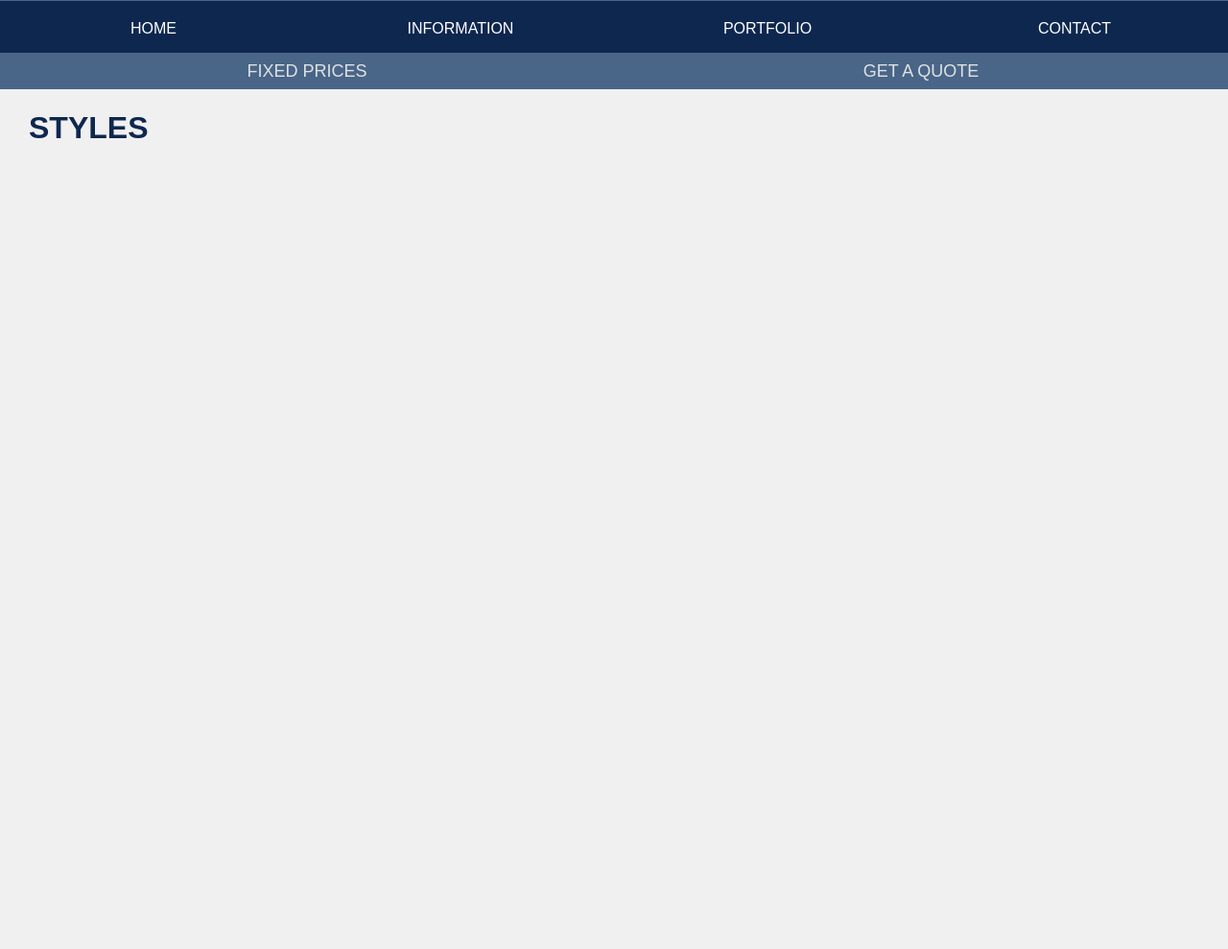
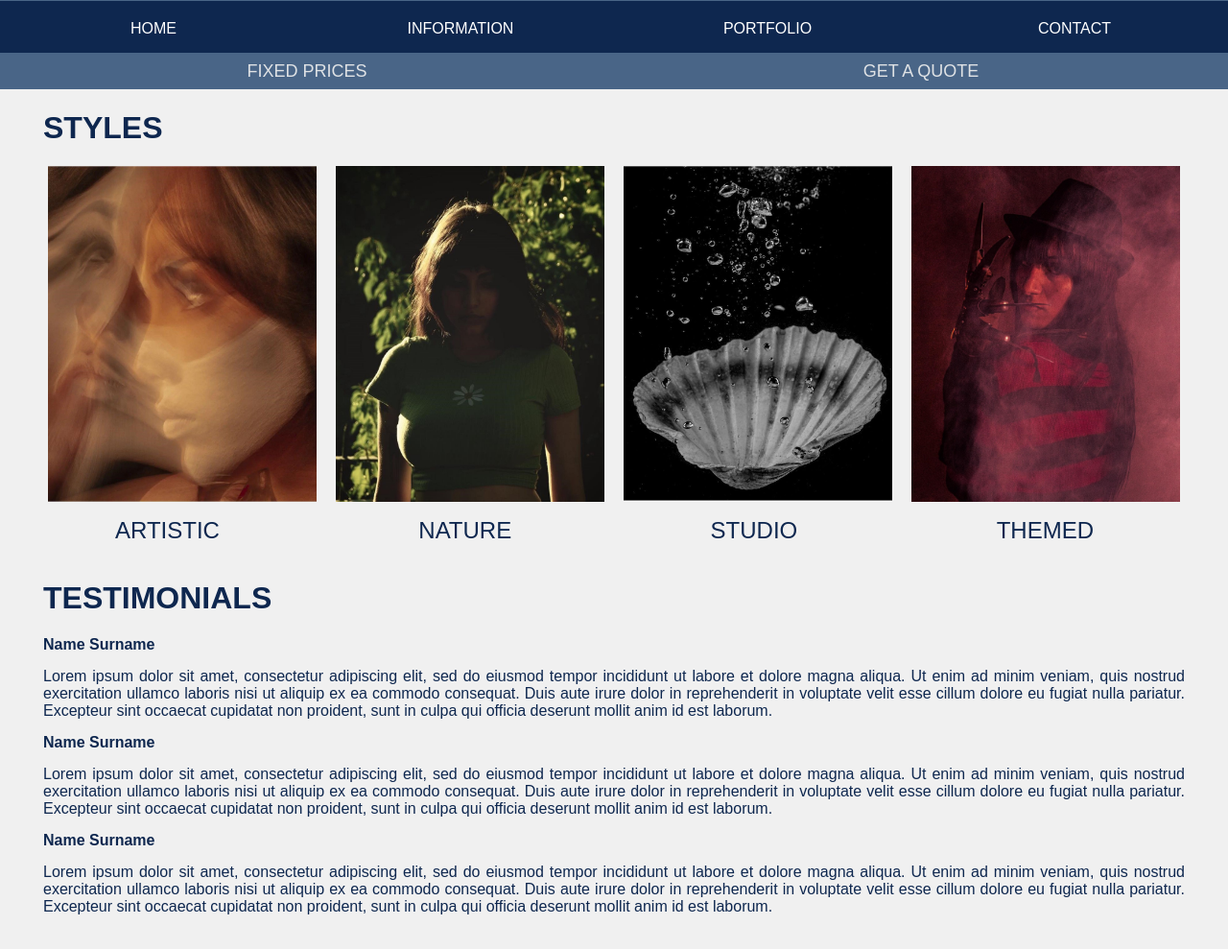
Before and after one commit to kirstelgiusti/kirstelgiusti.github.io, a plain HTML site: page blog-website/information.html in a window 1280 px wide. Shown: the part 80-1069 px from the top of the page at 96% size. Before the commit the page ends 800 px from the top, so only its background shows below. Drawn offline with Linux system fonts and the light colour scheme.

Commit message:
Finished info page - Added article html and css pages

```diff
--- a/blog-website/information.html
+++ b/blog-website/information.html
@@ -37,7 +37,40 @@
 </div>
 
 <!--4 images container-->
+<div class="img-container">
+    <img src="./assets/images/info 1.jpg" alt="Artistic">
+    <img src="./assets/images/info 2.jpg" alt="Nature">
+    <img src="./assets/images/info 3.jpg" alt="Studio">
+    <img src="./assets/images/info 4.jpg" alt="Themed">
+</div>
 
+
+<!--4 imges subtitles-->
+<div class="img-subtitles">
+    <h1>ARTISTIC</h1>
+    <h1>NATURE</h1>
+    <h1>STUDIO</h1>
+    <h1>THEMED</h1>
+</div>
+
+<!--testimonials title-->
+<div class="testimonials">
+    <h1>TESTIMONIALS</h1>
+</div>
+
+<!--all testimonial text-->
+<div class="testimonial-container">
+
+    <div class="name">Name Surname</div>
+    <div class="loremipsum">Lorem ipsum dolor sit amet, consectetur adipiscing elit, sed do eiusmod tempor incididunt ut labore et dolore magna aliqua. Ut enim ad minim veniam, quis nostrud exercitation ullamco laboris nisi ut aliquip ex ea commodo consequat. Duis aute irure dolor in reprehenderit in voluptate velit esse cillum dolore eu fugiat nulla pariatur. Excepteur sint occaecat cupidatat non proident, sunt in culpa qui officia deserunt mollit anim id est laborum.</div>
+
+    <div class="name">Name Surname</div>
+    <div class="loremipsum">Lorem ipsum dolor sit amet, consectetur adipiscing elit, sed do eiusmod tempor incididunt ut labore et dolore magna aliqua. Ut enim ad minim veniam, quis nostrud exercitation ullamco laboris nisi ut aliquip ex ea commodo consequat. Duis aute irure dolor in reprehenderit in voluptate velit esse cillum dolore eu fugiat nulla pariatur. Excepteur sint occaecat cupidatat non proident, sunt in culpa qui officia deserunt mollit anim id est laborum.</div>
+
+    <div class="name">Name Surname</div>
+    <div class="loremipsum">Lorem ipsum dolor sit amet, consectetur adipiscing elit, sed do eiusmod tempor incididunt ut labore et dolore magna aliqua. Ut enim ad minim veniam, quis nostrud exercitation ullamco laboris nisi ut aliquip ex ea commodo consequat. Duis aute irure dolor in reprehenderit in voluptate velit esse cillum dolore eu fugiat nulla pariatur. Excepteur sint occaecat cupidatat non proident, sunt in culpa qui officia deserunt mollit anim id est laborum.</div>
+
+</div>
 
 </body>
 </html>
--- /dev/null
+++ b/blog-website/styles/article.css
@@ -0,0 +1,49 @@
+
+
+body {
+    font-family: 'Arial', sans-serif;
+    background-color: #f0f0f0;
+    color: #333;
+    margin: 0;
+    padding: 0;
+}
+
+header {
+    background-color: #496587;
+    padding: 20px;
+    text-align: center;
+    color: #fff;
+    padding-bottom: 0%; /*removed the extra space under the logo*/
+}
+
+header img { /*logo*/
+    width: 150px;
+    height: auto;
+}
+
+nav {
+    background-color: #0E274F;
+    text-align: center;
+    padding: 10px 0;
+    display: flex;
+    justify-content: space-evenly;
+}
+
+nav a { /*buttons*/
+    color: #fff;
+    text-decoration: none;
+    padding: 10px 20px;
+    margin: 0 10px;
+    display: block;
+    transition: background-color 0.3s ease; /*makes hover transition smooth*/
+    width: 100%; /*makes button containers use the entire space available*/
+}
+
+nav a:hover {
+background-color: #DFE2E5;
+color: #0E274F;
+}
+
+main {
+    padding: 20px;
+}
--- a/blog-website/styles/information.css
+++ b/blog-website/styles/information.css
@@ -80,5 +80,57 @@ main {
 .styles {
     color: #0E274F;
     font-family: Arial, Helvetica, sans-serif;
-    margin-left: 30px;
+    margin-left: 45px;
 }
+
+.img-container {
+    display: flex;
+    justify-content: space-between;
+    margin-left: 50px;
+    margin-right: 50px;
+}
+
+.img-container img {
+    width: 280px;
+    height: auto;
+    transition: opacity 0.3s ease;
+}
+
+.img-container img:hover {
+    opacity: 0.7; /* Change the opacity on hover */
+}
+
+.img-subtitles {
+    display: flex;
+    justify-content: space-between;
+    margin-left: 120px;
+    margin-right: 140px;
+}
+
+.img-subtitles h1 {
+    font-weight: 50;
+    font-size:x-large;
+    color: #0E274F;
+}
+
+.testimonials {
+    color: #0E274F;
+    margin-left: 45px;
+}
+
+.testimonial-container {
+    margin-left: 45px;
+    margin-right: 45px;
+    color: #0E274F;
+    padding-bottom: 20px;
+}
+
+.name {
+    font-weight: bold;
+    padding-bottom: 15px;
+}
+
+.loremipsum {
+    padding-bottom: 15px;
+    text-align: justify;
+}
```
Also changed, not shown: blog-website/article.html (added, +28 -0 lines), blog-website/assets/images/info 1.jpg (added), blog-website/assets/images/info 2.jpg (added), blog-website/assets/images/info 3.jpg (added), blog-website/assets/images/info 4.jpg (added).
